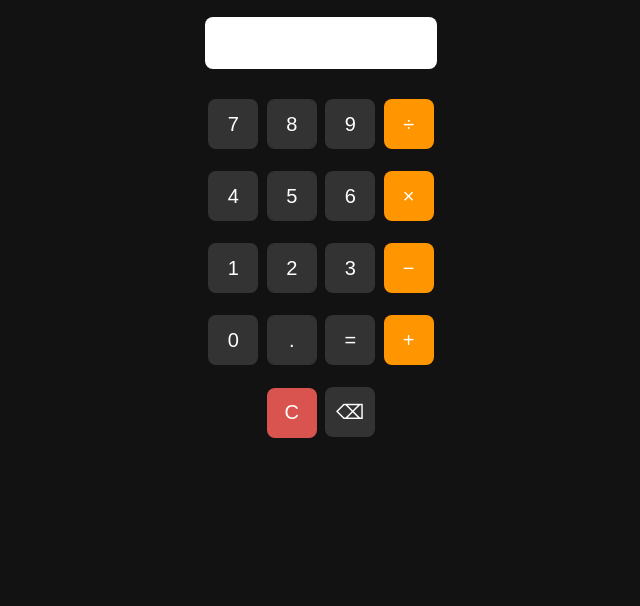
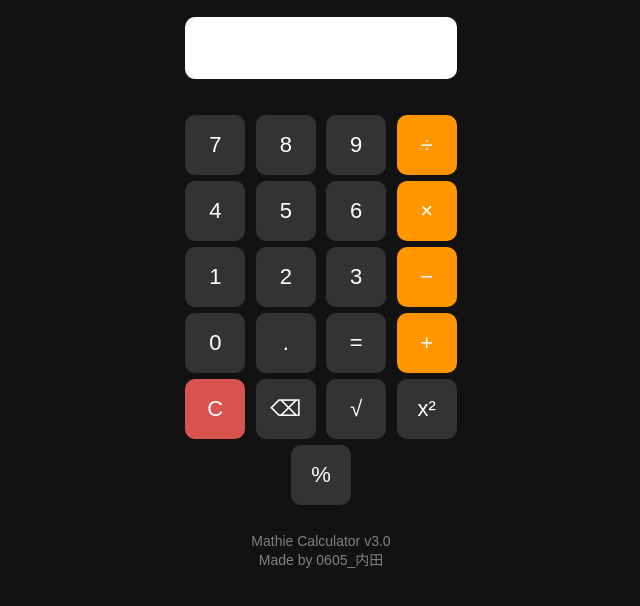
Before and after one commit to HeowoiblerieMC/calculator, a plain HTML site: page index.html in a window 1280 px wide. Shown: the part 90-696 px from the top of the page, without its empty margins (319-959 px from the left). Drawn offline with Linux system fonts and the light colour scheme.

Commit message:
Update index.html
really changed

```diff
--- a/index.html
+++ b/index.html
@@ -19,23 +19,23 @@ h1 {
 }
 
 #display {
-    width: 220px;
-    height: 50px;
-    font-size: 24px;
+    width: 260px;
+    height: 60px;
+    font-size: 28px;
     text-align: right;
-    margin-bottom: 10px;
-    border-radius: 8px;
+    margin-bottom: 15px;
+    border-radius: 10px;
     border: none;
     padding-right: 10px;
 }
 
 button {
-    width: 50px;
-    height: 50px;
-    font-size: 20px;
-    margin: 2px;
+    width: 60px;
+    height: 60px;
+    font-size: 22px;
+    margin: 3px;
     border: none;
-    border-radius: 8px;
+    border-radius: 10px;
     background: #333;
     color: white;
     cursor: pointer;
@@ -60,9 +60,15 @@ button:hover {
 .clear:hover {
     background: #e57373;
 }
+
+.footer {
+    margin-top: 25px;
+    color: gray;
+    font-size: 14px;
+}
 </style>
+</head>
 
-</head>
 <body>
 
 <h1>Mathie Calculator</h1>
@@ -76,33 +82,40 @@ button:hover {
 <button onclick="add('9')">9</button>
 <button class="operator" onclick="add('/')">÷</button>
 
-<br><br>
+<br>
 
 <button onclick="add('4')">4</button>
 <button onclick="add('5')">5</button>
 <button onclick="add('6')">6</button>
 <button class="operator" onclick="add('*')">×</button>
 
-<br><br>
+<br>
 
 <button onclick="add('1')">1</button>
 <button onclick="add('2')">2</button>
 <button onclick="add('3')">3</button>
 <button class="operator" onclick="add('-')">−</button>
 
-<br><br>
+<br>
 
 <button onclick="add('0')">0</button>
 <button onclick="add('.')">.</button>
 <button onclick="calculate()">=</button>
 <button class="operator" onclick="add('+')">+</button>
 
-<br><br>
+<br>
 
 <button class="clear" onclick="clearDisplay()">C</button>
 <button onclick="backspace()">⌫</button>
+<button onclick="sqrt()">√</button>
+<button onclick="square()">x²</button>
+
+<br>
+
+<button onclick="percent()">%</button>
 
 <script>
+
 function add(value) {
     document.getElementById("display").value += value;
 }
@@ -125,6 +138,30 @@ function backspace() {
     display.value = display.value.slice(0, -1);
 }
 
+function sqrt() {
+    let display = document.getElementById("display");
+
+    if (display.value !== "") {
+        display.value = Math.sqrt(Number(display.value));
+    }
+}
+
+function square() {
+    let display = document.getElementById("display");
+
+    if (display.value !== "") {
+        display.value = Number(display.value) ** 2;
+    }
+}
+
+function percent() {
+    let display = document.getElementById("display");
+
+    if (display.value !== "") {
+        display.value = Number(display.value) / 100;
+    }
+}
+
 document.addEventListener("keydown", function(event) {
     const key = event.key;
 
@@ -144,7 +181,13 @@ document.addEventListener("keydown", function(event) {
         clearDisplay();
     }
 });
+
 </script>
+
+<div class="footer">
+    Mathie Calculator v3.0<br>
+    Made by 0605_内田
+</div>
 
 </body>
 </html>
```
